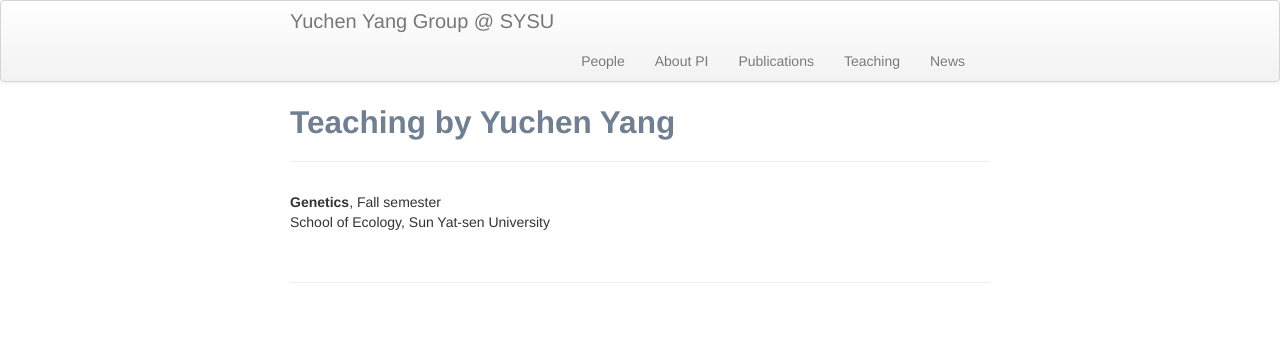
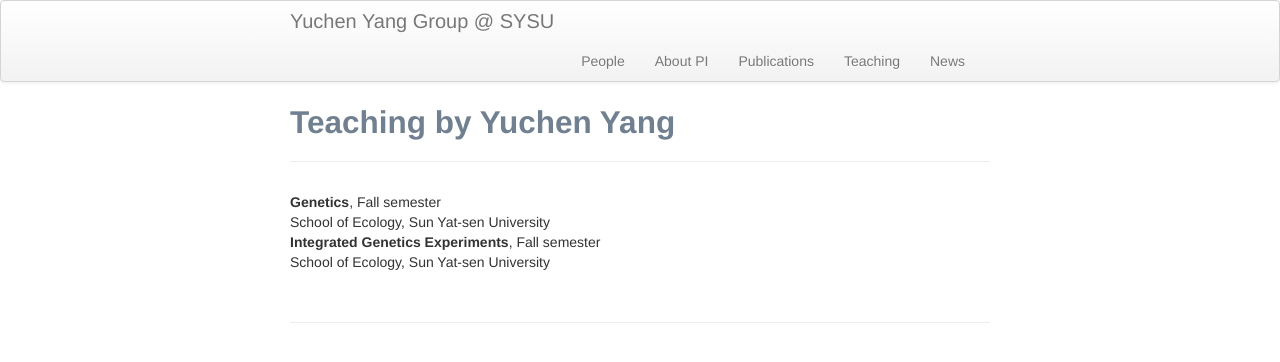
Before and after one commit to yuchenyanggroup/yuchenyanggroup.github.io, a Jekyll site: the page built from pages/teaching.md, in a window 1280 px wide. Shown: the top 362 px of the page. Built offline with Jekyll 4.4.1, drawn with Linux system fonts in a browser that asks for light colours.

Commit message:
Update teaching.md

```diff
--- a/pages/teaching.md
+++ b/pages/teaching.md
@@ -5,4 +5,7 @@ title: Teaching by Yuchen Yang
 <div class="cv">
   <b>Genetics</b>, Fall semester <br/>
   School of Ecology, Sun Yat-sen University<br/>
+
+  <b>Integrated Genetics Experiments</b>, Fall semester <br/>
+  School of Ecology, Sun Yat-sen University<br/>
 <br/>
```
